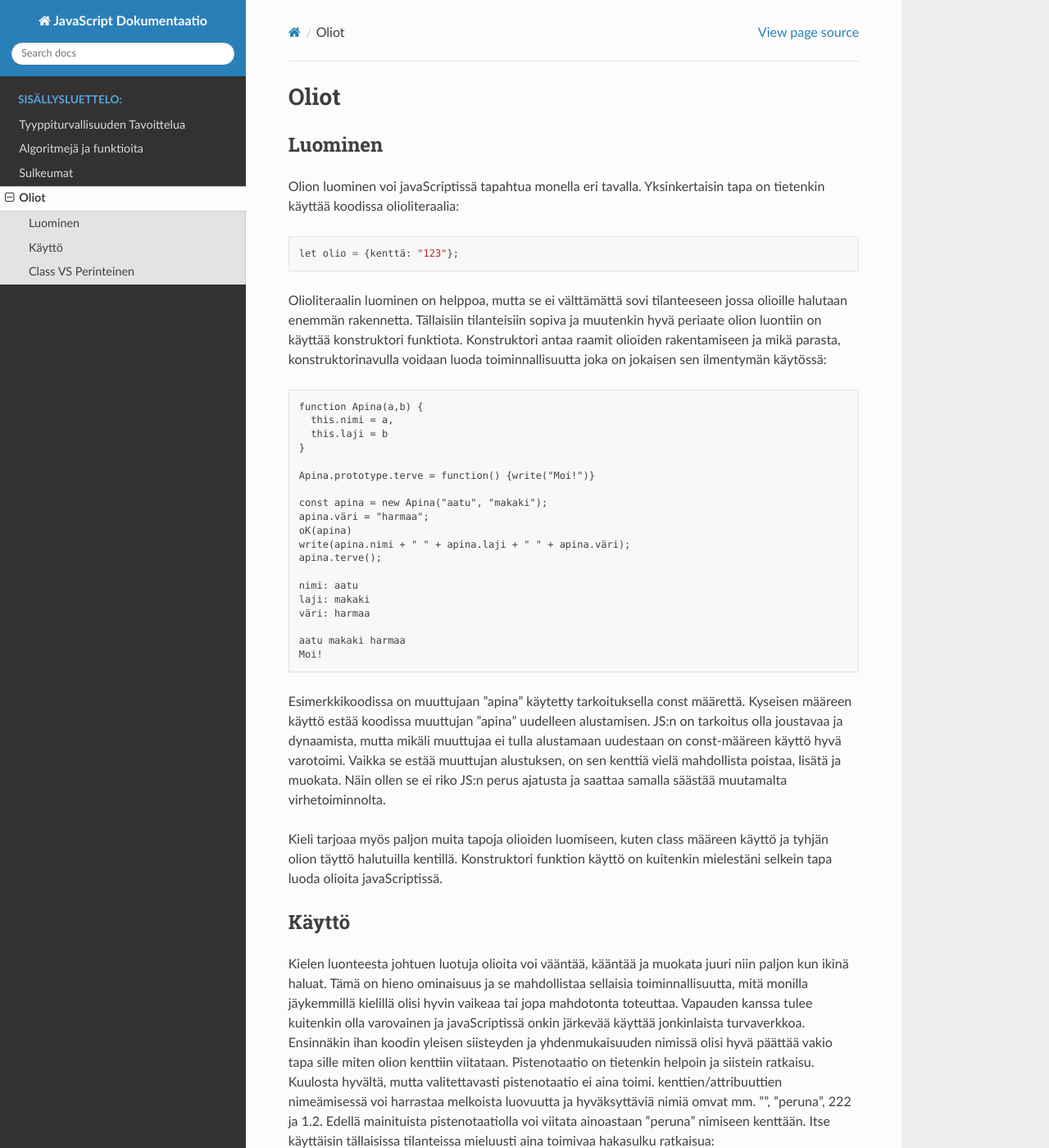
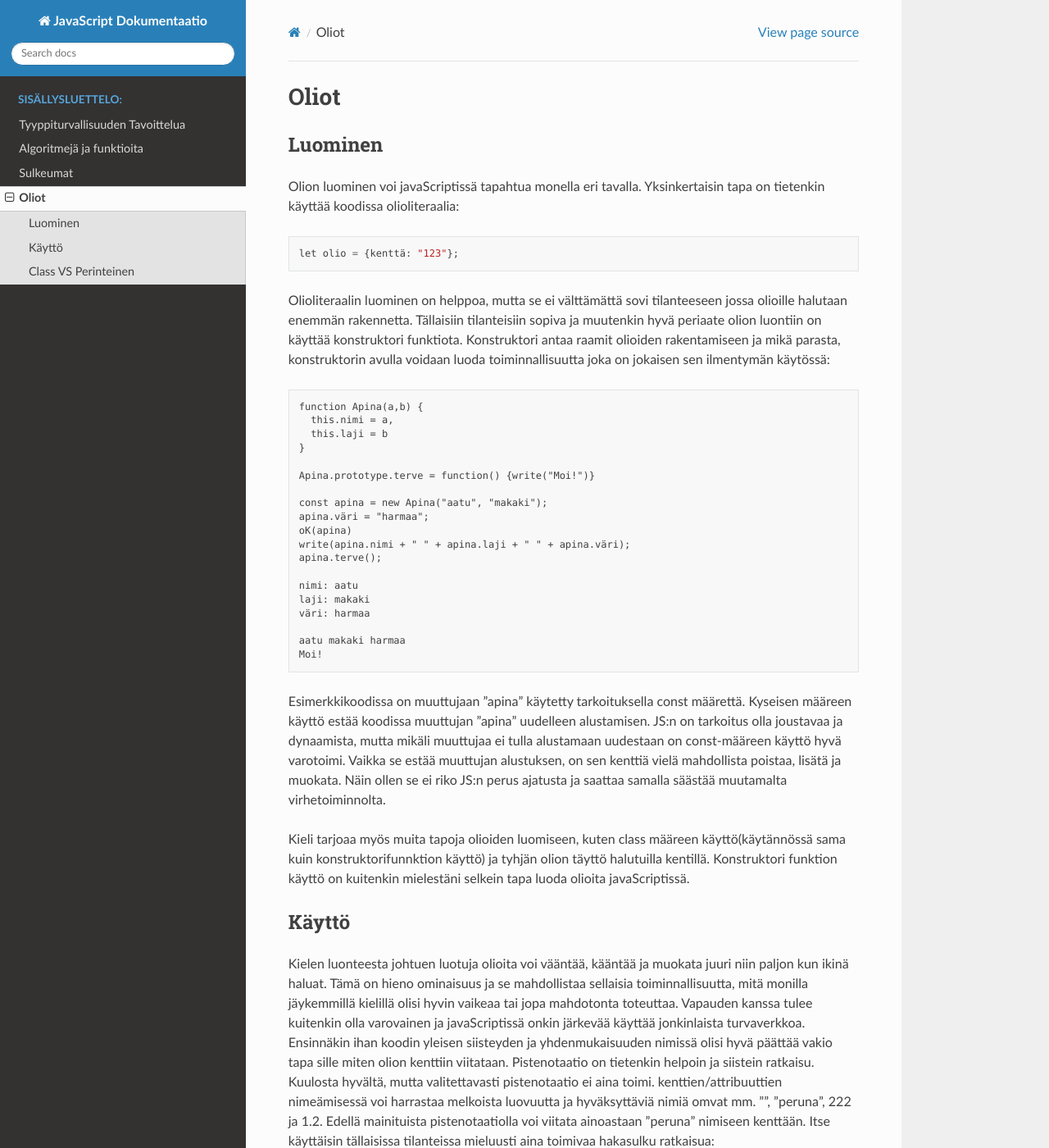
Before and after one commit to zeeket/ohjelmointitekniikkajs, a Sphinx documentation site: the page built from docs/Oliot.rst, in a window 1280 px wide and 1400 px high. Shown: the whole window at 82% size. Built offline with Sphinx 7.4.7 and the Read the Docs theme 2.0.0, drawn with Linux system fonts in a browser that asks for light colours.

Commit message:
update oliot

```diff
--- a/docs/Oliot.rst
+++ b/docs/Oliot.rst
@@ -7,7 +7,7 @@ Olion luominen voi javaScriptissä tapahtua monella eri tavalla. Yksinkertaisin
 
   let olio = {kenttä: "123"};
 
-Olioliteraalin luominen on helppoa, mutta se ei välttämättä sovi tilanteeseen jossa olioille halutaan enemmän rakennetta. Tällaisiin tilanteisiin sopiva ja muutenkin hyvä periaate olion luontiin on käyttää konstruktori funktiota. Konstruktori antaa raamit olioiden rakentamiseen ja mikä parasta, konstruktorinavulla voidaan luoda toiminnallisuutta joka on jokaisen sen ilmentymän käytössä::
+Olioliteraalin luominen on helppoa, mutta se ei välttämättä sovi tilanteeseen jossa olioille halutaan enemmän rakennetta. Tällaisiin tilanteisiin sopiva ja muutenkin hyvä periaate olion luontiin on käyttää konstruktori funktiota. Konstruktori antaa raamit olioiden rakentamiseen ja mikä parasta, konstruktorin avulla voidaan luoda toiminnallisuutta joka on jokaisen sen ilmentymän käytössä::
 
   function Apina(a,b) {
     this.nimi = a,
@@ -31,7 +31,7 @@ Olioliteraalin luominen on helppoa, mutta se ei välttämättä sovi tilanteesee
 
 Esimerkkikoodissa on muuttujaan "apina" käytetty tarkoituksella const määrettä. Kyseisen määreen käyttö estää koodissa muuttujan "apina" uudelleen alustamisen. JS:n on tarkoitus olla joustavaa ja dynaamista, mutta mikäli muuttujaa ei tulla alustamaan uudestaan on const-määreen käyttö hyvä varotoimi. Vaikka se estää muuttujan alustuksen, on sen kenttiä vielä mahdollista poistaa, lisätä ja muokata. Näin ollen se ei riko JS:n perus ajatusta ja saattaa samalla säästää muutamalta virhetoiminnolta.
 
-Kieli tarjoaa myös paljon muita tapoja olioiden luomiseen, kuten class määreen käyttö ja tyhjän olion täyttö halutuilla kentillä. Konstruktori funktion käyttö on kuitenkin mielestäni selkein tapa luoda olioita javaScriptissä.
+Kieli tarjoaa myös muita tapoja olioiden luomiseen, kuten class määreen käyttö(käytännössä sama kuin konstruktorifunnktion käyttö) ja tyhjän olion täyttö halutuilla kentillä. Konstruktori funktion käyttö on kuitenkin mielestäni selkein tapa luoda olioita javaScriptissä.
 
 
 Käyttö
```
